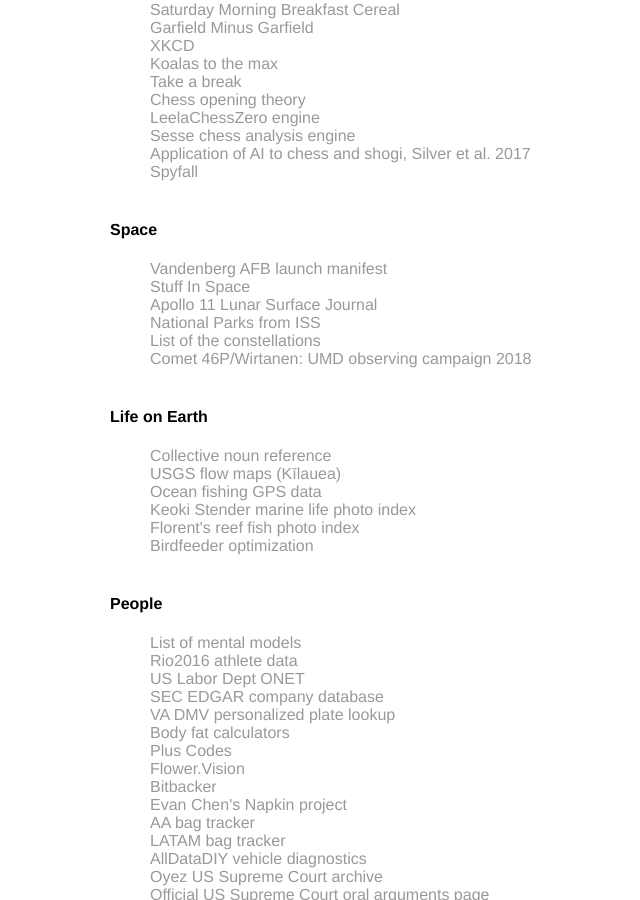
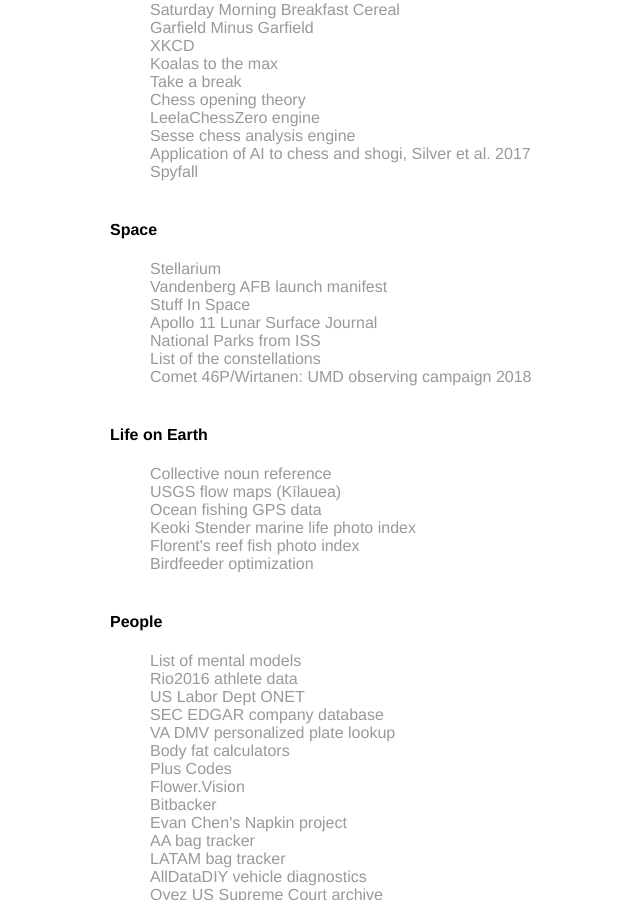
Before and after one commit to amcnicho/amcnicho.github.io, a Jekyll site: the page built from misc/index.html, in a window 1280 px wide and 900 px high, scrolled down 649 px. Shown: the whole window, without its empty margins (82-722 px from the left). Built offline with Jekyll 4.4.1, drawn with Linux system fonts in a browser that asks for light colours.

Commit message:
Update index.html

```diff
--- a/misc/index.html
+++ b/misc/index.html
@@ -38,6 +38,7 @@
 
       <h4>Space</h4>
       <ul>
+        <li><a href="https://stellarium-web.org/">Stellarium</a></li>
         <li><a href="http://www.spacearchive.info/vafbsked.htm">Vandenberg AFB launch manifest</a></li>
         <li><a href="http://stuffin.space/">Stuff In Space</a></li>
         <li><a href="https://www.hq.nasa.gov/alsj/a11/a11.html">Apollo 11 Lunar Surface Journal</a></li>
```
